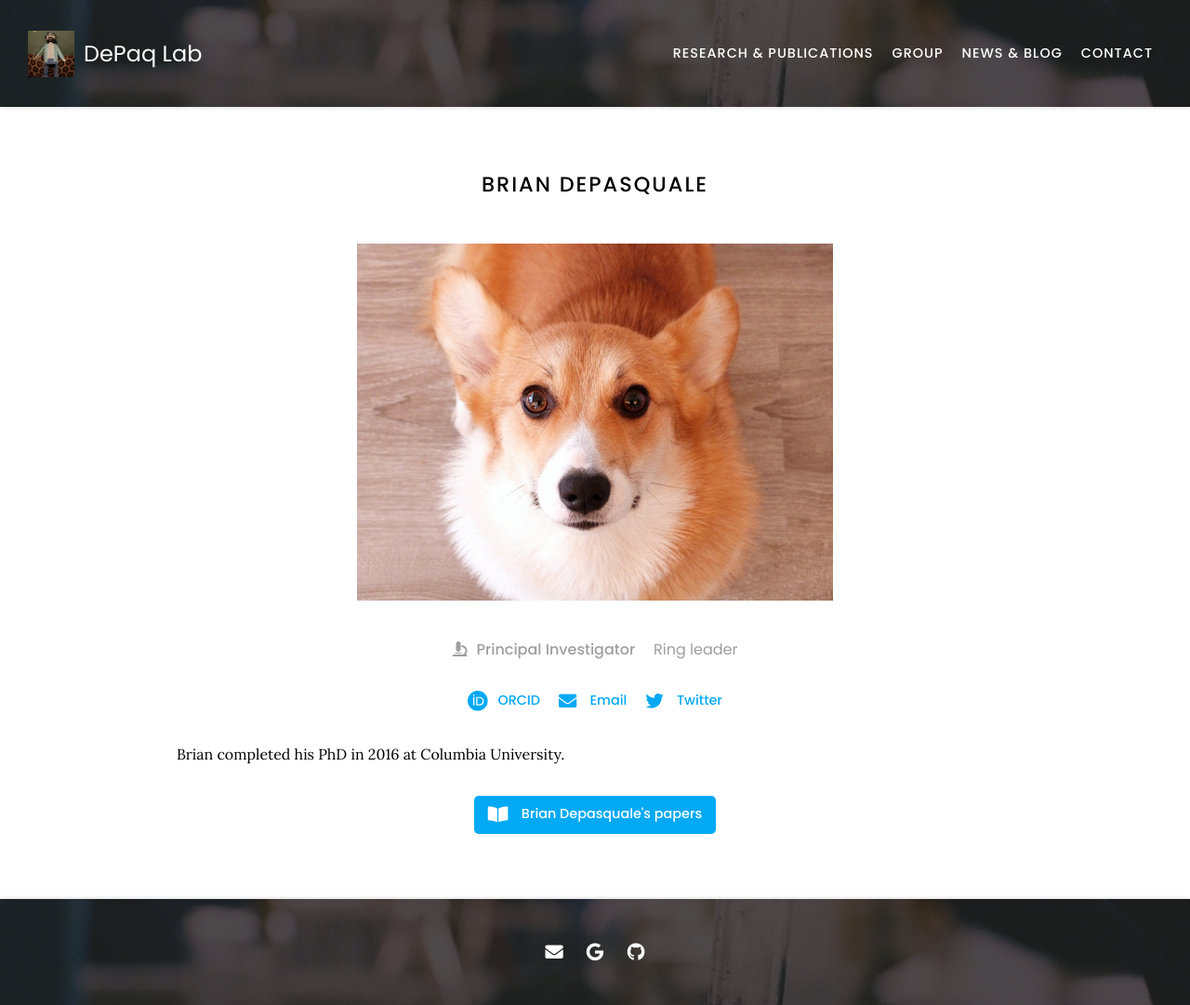
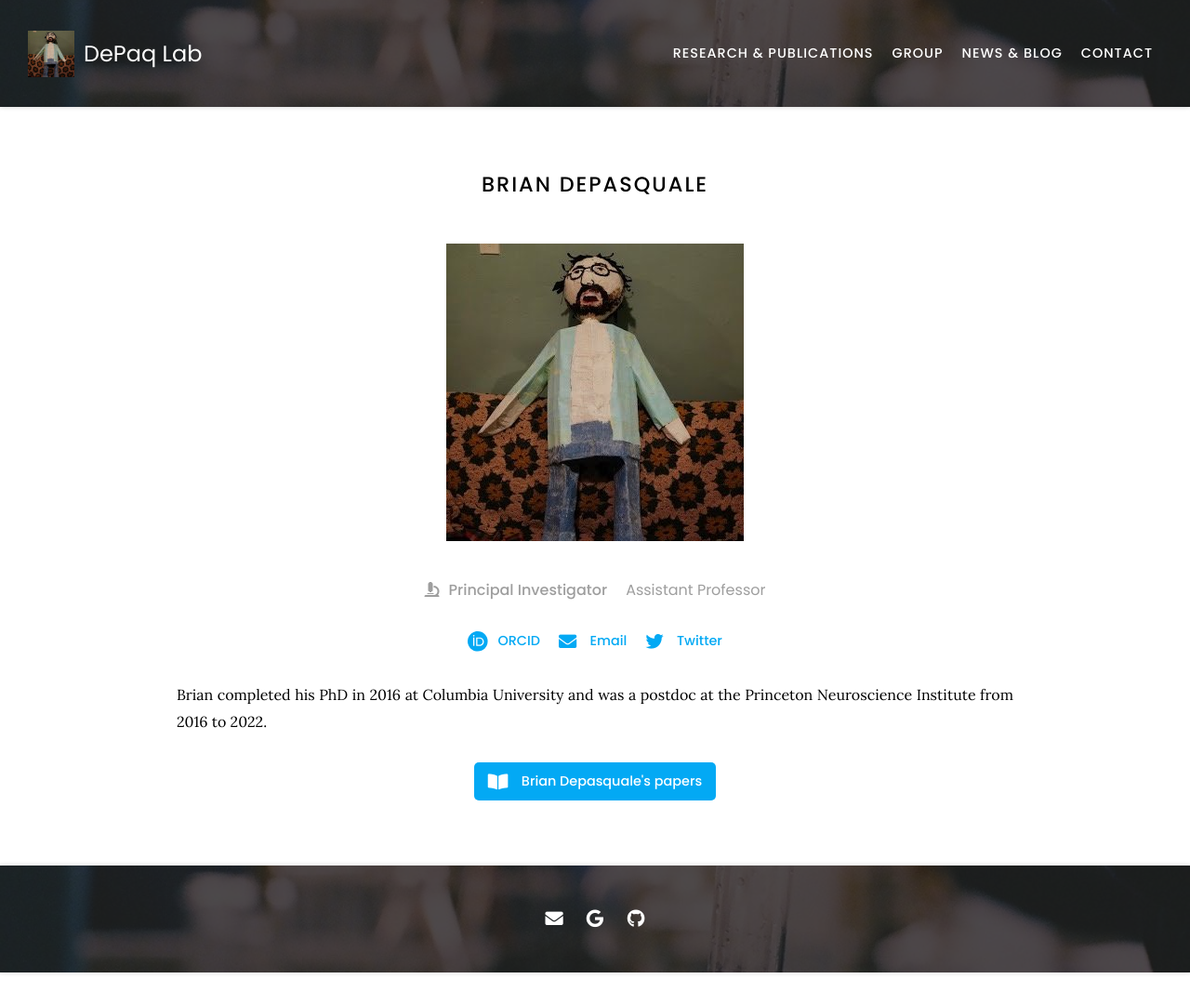
Before and after one commit to GrantMcConachie/depasquale-lab.github.io, a Jekyll site: the page built from _members/brian-depasquale.md, in a window 1280 px wide. Shown: the whole page at 93% size. Built offline with Jekyll 4.4.1, drawn with Linux system fonts in a browser that asks for light colours; nearby versions of some CDN libraries; after the commit the page ends 1046 px from its top, so only the background shows below that.

Commit message:
Update brian-depasquale.md

```diff
--- a/_members/brian-depasquale.md
+++ b/_members/brian-depasquale.md
@@ -1,15 +1,17 @@
 ---
 name: Brian DePasquale
-image: images/member.jpg
-description: Ring leader
+image: images/pinata.jpeg
+description: Assistant Professor
 role: pi
 aliases:
   - B. DePasquale
   - B. D. DePasquale
+  - Brian DePasquale
+  - Brian D. DePasquale
 links:
   orcid: 0000-0001-8713-9213
   email: bddepasq@bu.edu
   twitter: briandepasquale
 ---
 
-Brian completed his PhD in 2016 at Columbia University.
+Brian completed his PhD in 2016 at Columbia University and was a postdoc at the Princeton Neuroscience Institute from 2016 to 2022.
```
